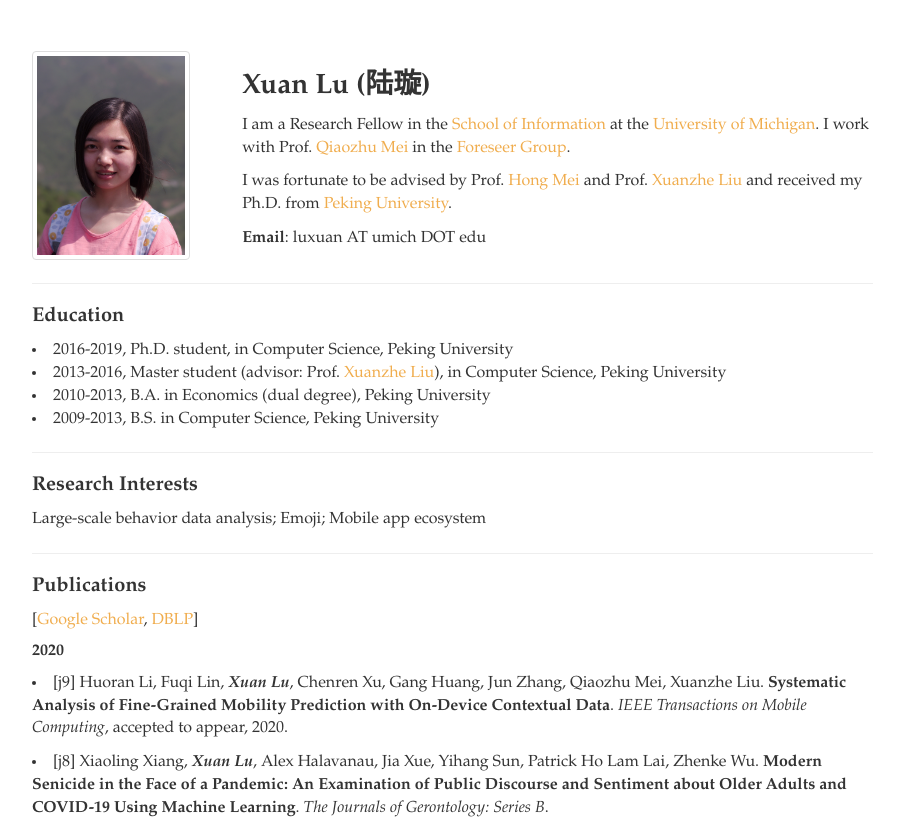
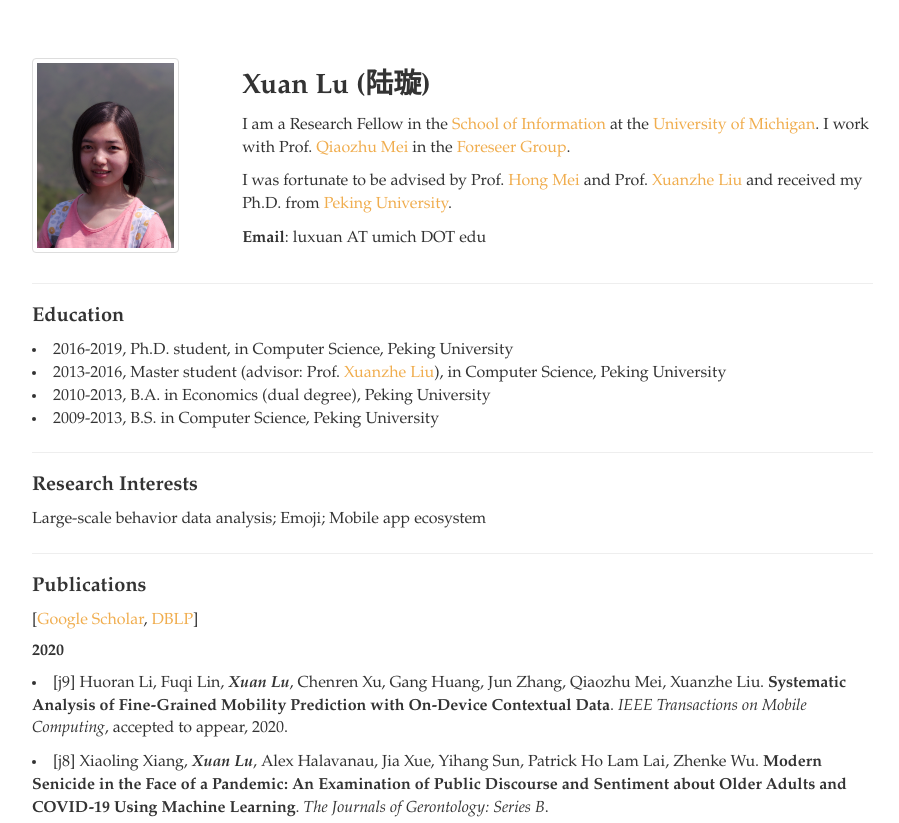
Before and after one commit to luxuan09/legacy-homepage, a plain HTML site: page index.html in a window 1280 px wide. Shown: the top 823 px of the page, without its empty margins (148-1047 px from the left). Drawn offline with Linux system fonts and the light colour scheme.

Commit message:
Update index.html

```diff
--- a/index.html
+++ b/index.html
@@ -19,8 +19,8 @@
           <table width="100%">
             <tbody>
               <tr>
-                <td width="25%" style = "min-width: 145px" >
-                  <img width="75%" board="0" class="img-thumbnail" src="images/xuan.jpeg"/>
+                <td width="25%" style = "min-width: 150px" >
+                  <img width="70%" board="0" class="img-thumbnail" src="images/xuan.jpeg"/>
                 </td>
                 <td width="75%">
                       <h3> Xuan Lu (陆璇) </h3>
```
